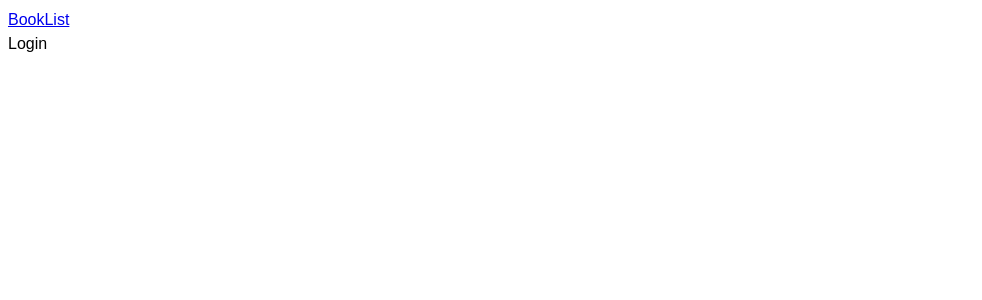
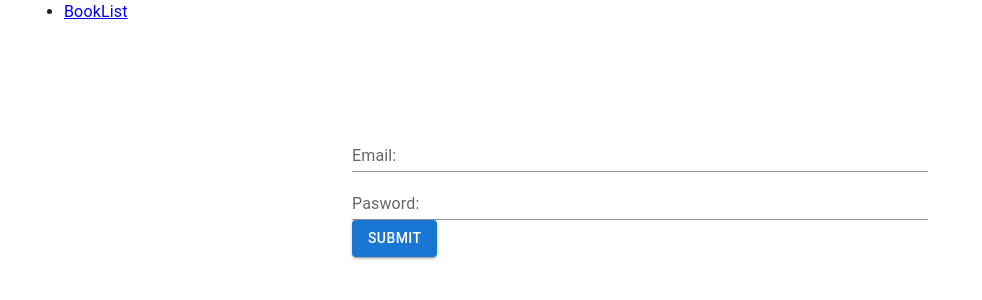
Before and after one commit to myroslavsuprun/lopi, a React (Create React App) app: page /users/login in a window 1280 px wide. Shown: the top 300 px of the page, without its empty margins (0-982 px from the left). Built offline with nearby package versions, Linux system fonts and the light colour scheme.

Commit message:
FormInput component and button component

```diff
--- a/src/components/App.jsx
+++ b/src/components/App.jsx
@@ -2,8 +2,13 @@ import React from "react";
 import { Routes, Route } from "react-router-dom";
 import { Home, Login } from "pages";
 
+
+import Container from '@mui/material/Container';
+import { CssBaseline } from "@mui/material";
+
 const App = () => {
-  return (
+  return (<>
+    <Container>
     <Routes>
       <Route path="/" element={<Home />}>
         <Route index element={<div>Outlet</div>} />
@@ -20,6 +25,9 @@ const App = () => {
         </Route>
       </Route>
     </Routes>
+    </Container>
+    <CssBaseline />
+    </>
   );
 };
 
--- /dev/null
+++ b/src/components/Button/Button.jsx
@@ -0,0 +1,12 @@
+import React from 'react';
+import { Button as MuiButton } from '@mui/material';
+// import { ContainedButton } from '@mui/material';
+
+
+function Button({type, text, variant}) {
+  return (
+    <MuiButton  type={type} variant='contained' >{text}</MuiButton>
+  )
+}
+
+export default Button;
--- /dev/null
+++ b/src/components/Button/index.js
@@ -0,0 +1 @@
+export { default as Button } from "./Button";
--- /dev/null
+++ b/src/components/FormInput/FormInput.jsx
@@ -0,0 +1,16 @@
+import React from 'react';
+import { FormControl, Input, FormHelperText, InputLabel } from '@mui/material';
+
+
+function FormInput({type,id, label,cont,change, helperText='', helperDescribe=''}) {
+
+  return (
+    <FormControl style={{ dispay: 'block',  }}  fullWidth variant="standard">
+        <InputLabel htmlFor={id}>{label}</InputLabel>
+        <Input margin="dense"  type={type} id={id} aria-describedby={helperDescribe.length > 0 ? helperDescribe : ''}  value={cont}  onChange={e => change(e.target.value)} />
+        {helperText.length > 0 && helperDescribe.length > 0 && <FormHelperText id={helperDescribe}>{helperText}</FormHelperText>}
+    </FormControl>
+  )
+}
+
+export default FormInput
--- /dev/null
+++ b/src/components/FormInput/index.js
@@ -0,0 +1 @@
+export { default as FormInput } from "./FormInput";
--- a/src/components/index.js
+++ b/src/components/index.js
@@ -1,2 +1,4 @@
 export { default as App } from "./App";
 export * from "./Header";
+export * from './Button';
+export * from './FormInput';
--- a/src/index.css
+++ b/src/index.css
@@ -26,3 +26,11 @@ img {
     max-width: 100%;
     height: auto;
 }
+
+.form {
+    display: block;
+    width: 50%;
+
+    margin: 0 auto;
+
+}
--- a/src/pages/Login/Login.jsx
+++ b/src/pages/Login/Login.jsx
@@ -1,8 +1,48 @@
-import React from 'react'
+import React, {useState, useRef} from 'react';
+import { FormInput, Button } from 'components'
+
 
 function Login() {
+
+    const [email, setEmail] = useState('');
+    const [password, setPassword] = useState('');
+
+
+
+    const submitHandler = event => {
+        event.preventDefault();
+        console.log(email, password);
+    }
+
+
   return (
-    <div>Login</div>
+    <form className='form' onSubmit={submitHandler} style={{ marginTop: '100px' }}>
+
+        <FormInput
+            label='Email:'
+            id="email"
+            change={setEmail}
+            cont={email}
+            type='email'
+        />
+        <br />
+        <FormInput
+            label='Pasword:'
+            id="password"
+            change={setPassword}
+            cont={password}
+            type='password'
+        /><br />
+        {/* <div className="form-gruop">
+            <label htmlFor="email">email login</label>
+            <input type="text" id='email' onChange={ e => setEmail(e.target.value)} />
+
+        </div> */}
+
+        <Button type='submit' text='Submit' variant='primary' />
+
+
+    </form>
   )
 }
 
```
